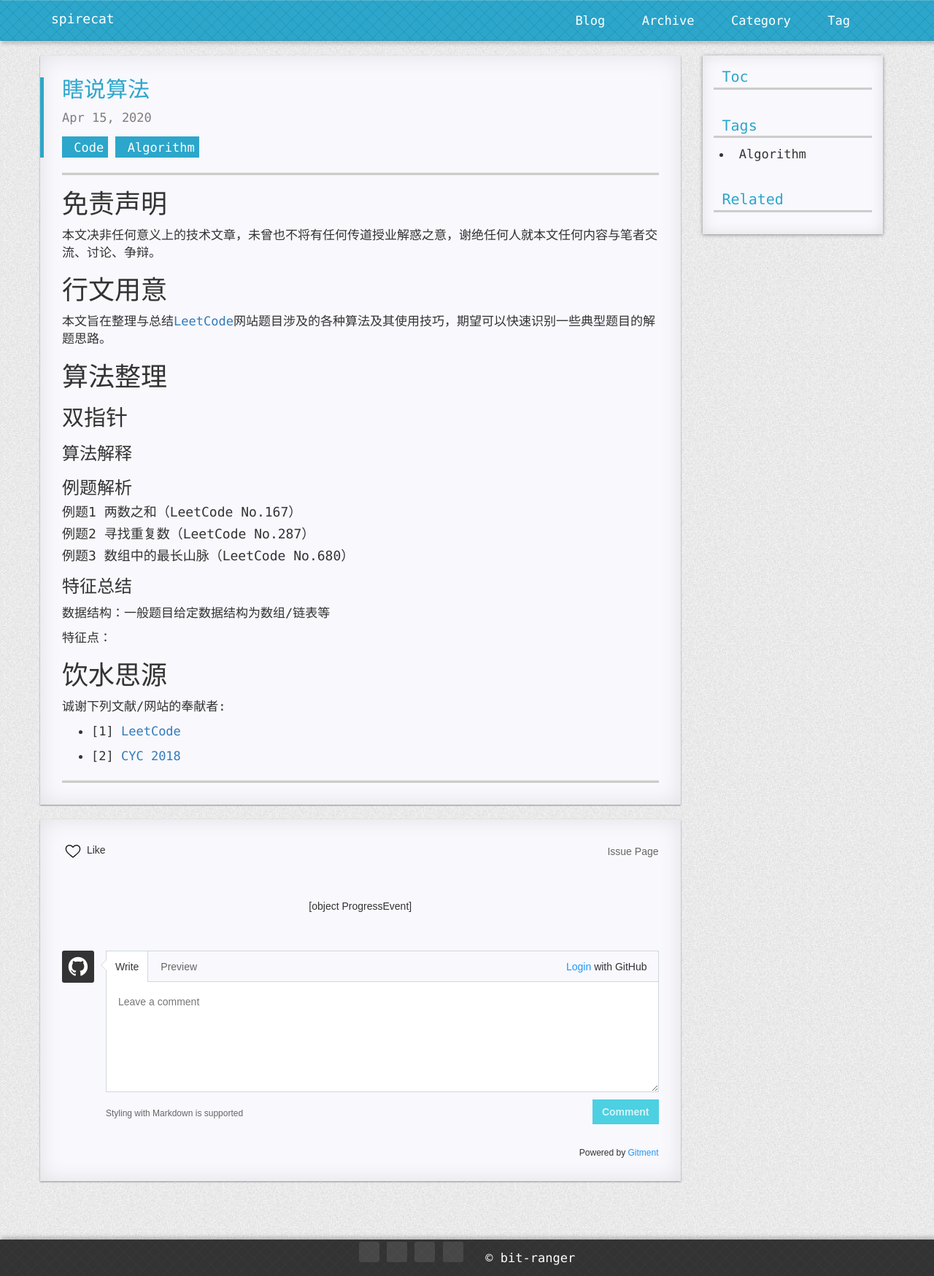
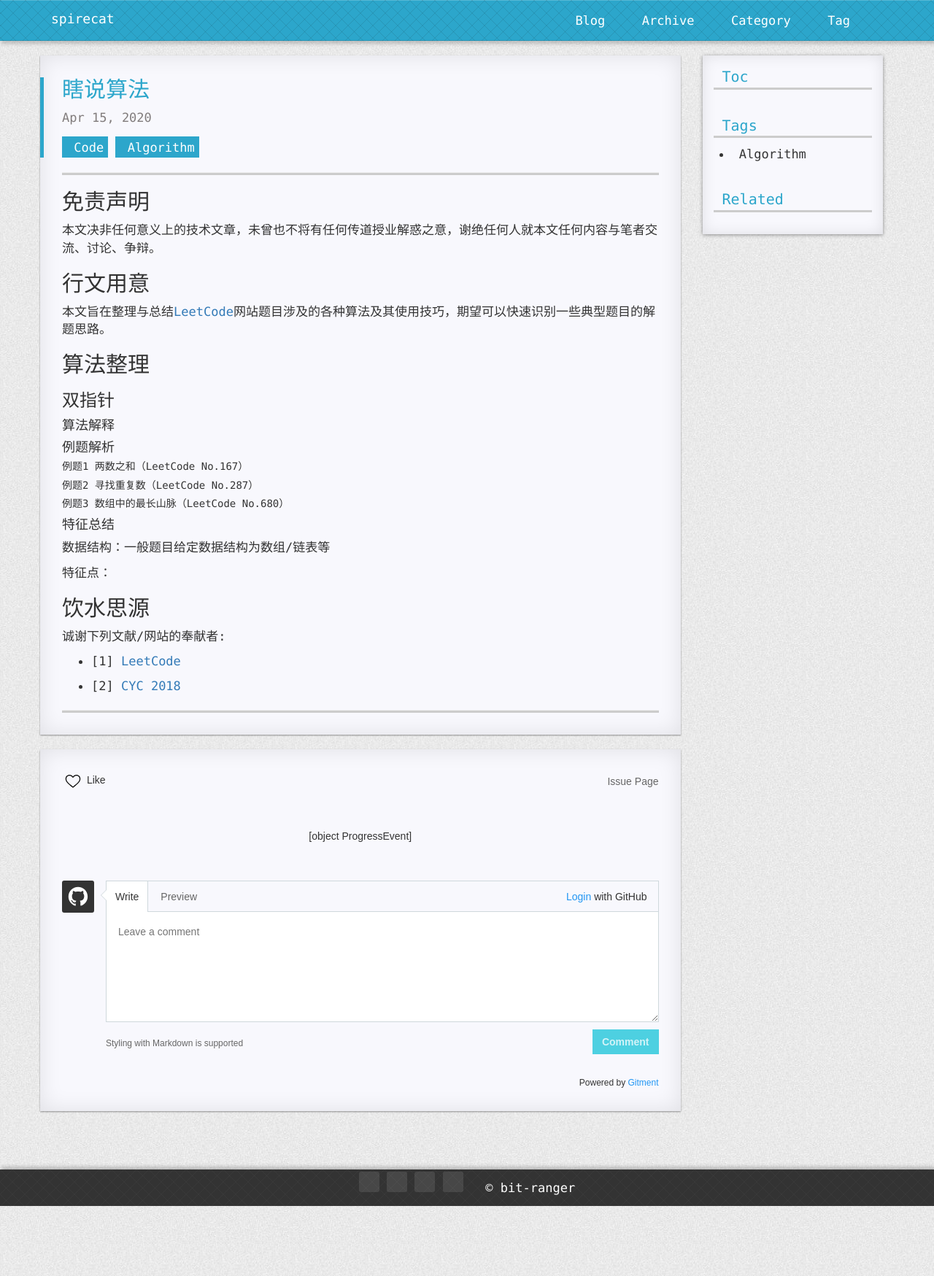
Before and after one commit to SpireCat/spirecat.github.io, a Jekyll site: the page built from _posts/2020-04-15-rubish-algorithm.md, in a window 1280 px wide. Shown: the whole page at 73% size. Built offline with Jekyll 4.4.1, drawn with Linux system fonts in a browser that asks for light colours; nearby versions of some CDN libraries; comment, search, counter and statistics services are not loaded; a style sheet for code colours, icons or effects is not loaded.

Commit message:
修改标题字体

```diff
--- a/_posts/2020-04-15-rubish-algorithm.md
+++ b/_posts/2020-04-15-rubish-algorithm.md
@@ -4,35 +4,35 @@ tags: Algorithm
 categories: Code
 ---
 
-# 免责声明
+## 免责声明
 
 本文决非任何意义上的技术文章，未曾也不将有任何传道授业解惑之意，谢绝任何人就本文任何内容与笔者交流、讨论、争辩。
 
-# 行文用意
+## 行文用意
 
 本文旨在整理与总结[LeetCode](https://leetcode-cn.com/)网站题目涉及的各种算法及其使用技巧，期望可以快速识别一些典型题目的解题思路。
 
-# 算法整理
+## 算法整理
 
-## 双指针
+### 双指针
 
-### 算法解释
+#### 算法解释
 
-### 例题解析
+#### 例题解析
 
-#### 例题1 两数之和（LeetCode No.167）
+##### 例题1 两数之和（LeetCode No.167）
 
-#### 例题2 寻找重复数（LeetCode No.287）
+##### 例题2 寻找重复数（LeetCode No.287）
 
-#### 例题3 数组中的最长山脉（LeetCode No.680）
+##### 例题3 数组中的最长山脉（LeetCode No.680）
 
-### 特征总结
+#### 特征总结
 
 数据结构：一般题目给定数据结构为数组/链表等
 
 特征点：
 
-# 饮水思源
+## 饮水思源
 
 诚谢下列文献/网站的奉献者:
 
```
